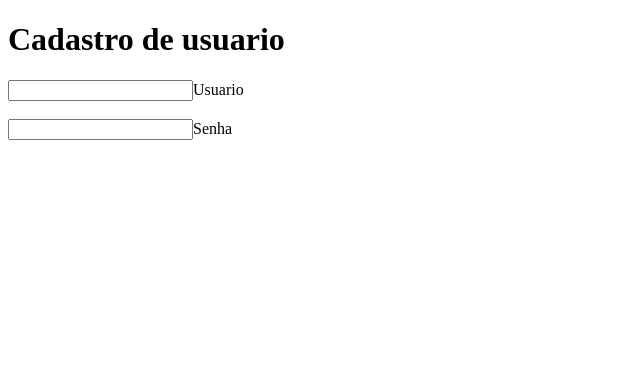
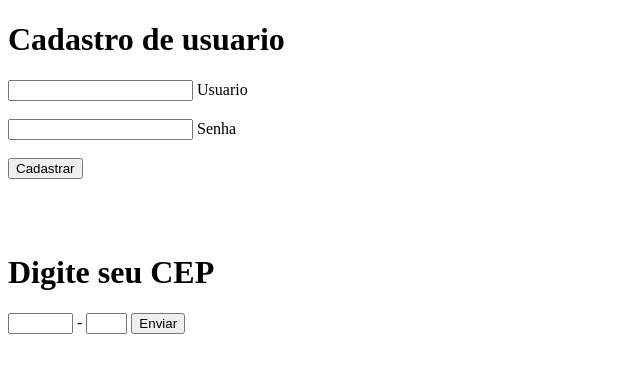
Before and after one commit to breno-oliveira98/dc_html, a plain HTML site: page formulario_usuario.html in a window 1280 px wide. Shown: the whole page, without its empty margins (0-640 px from the left). Drawn offline with Linux system fonts and the light colour scheme.

Commit message:
Adicionei um formulario de CEP

```diff
--- a/formulario_usuario.html
+++ b/formulario_usuario.html
@@ -8,9 +8,19 @@
 <body>
     <h1>Cadastro de usuario</h1>
     <form action="">
-        <input type="">Usuario</input> <br> <br>
-        <input type="password">Senha</input>
+        <input type="text" name="usuario" required> Usuario</input> <br> <br>
+        <input type="password" name="senha" required> Senha</input> <br> <br>
+        <button type="submit">Cadastrar</button>
     </form>
+    <br><br><br>
+    <h1>Digite seu CEP</h1>
+    <form action="">
+        <input type="tel" id="cep1" size="5" maxlength="5" oninput="if(this.value.length === 5) document.getElementById('cep2').focus()" required>
+        -
+        <input type="tel" id="cep2" size="2" maxlength="3" required>
 
+        <button type="submit">Enviar</button>
+
+    </form>
 </body>
 </html>
```
Also changed, not shown: index.html (+4 -0 lines).
